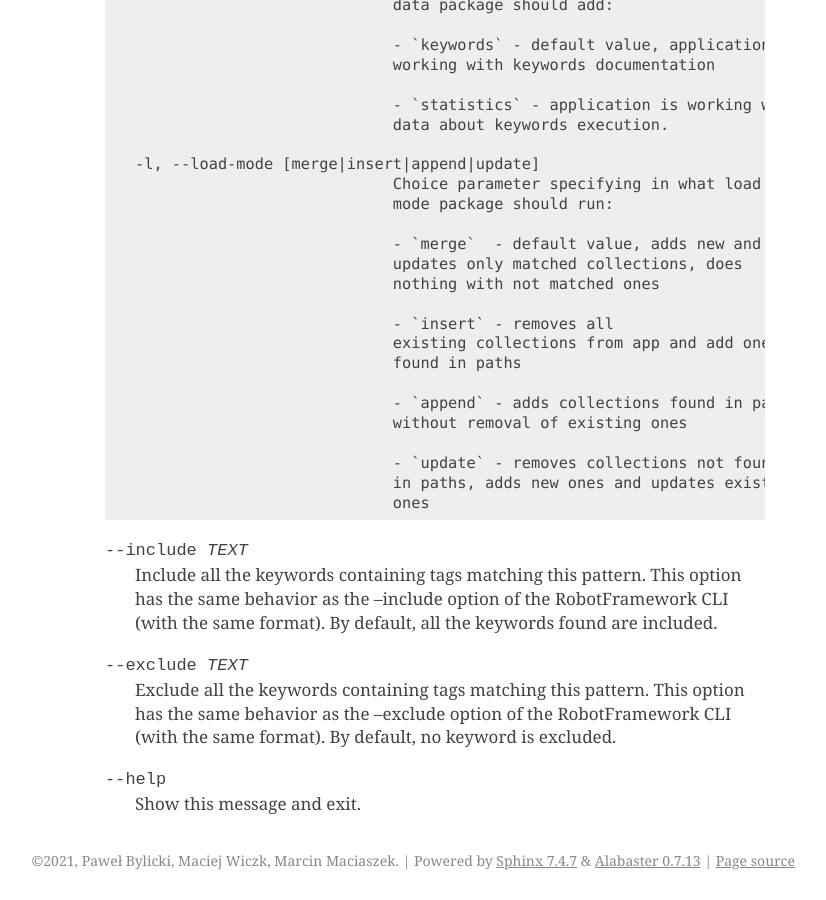
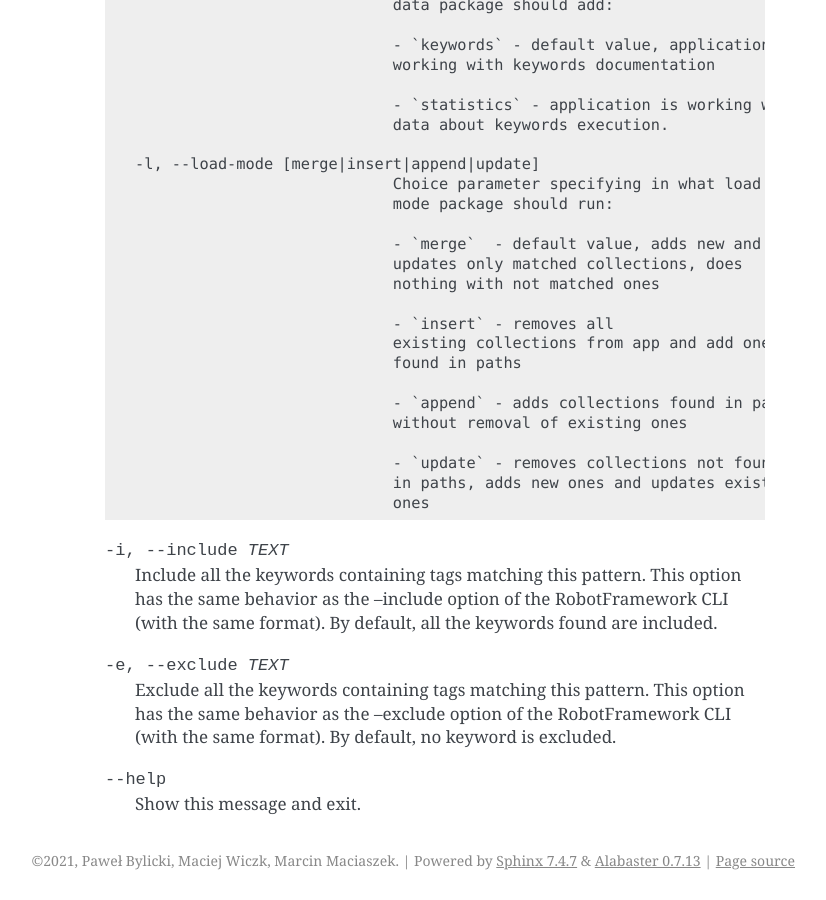
Before and after one commit to pbylicki/rfhub2, a Sphinx documentation site: the page built from docs/source/run.rst, in a window 1280 px wide and 900 px high, scrolled down 2559 px. Shown: the whole window, without its empty margins (315-1141 px from the left). Built offline with Sphinx 7.4.7, drawn with Linux system fonts in a browser that asks for light colours.

```diff
--- a/docs/source/run.rst
+++ b/docs/source/run.rst
@@ -146,14 +146,14 @@ Full list of rfhub2-cli options:
                               in paths, adds new ones and updates existing
                               ones
 
---include TEXT                Include all the keywords containing tags
+-i, --include TEXT            Include all the keywords containing tags
                               matching this pattern. This option has the
                               same behavior as the --include option of the
                               RobotFramework CLI (with the same format).
                               By default, all the keywords found are
                               included.
 
---exclude TEXT                Exclude all the keywords containing tags
+-e, --exclude TEXT            Exclude all the keywords containing tags
                               matching this pattern. This option has the
                               same behavior as the --exclude option of the
                               RobotFramework CLI (with the same format).
```
Also changed, not shown: 2 other files.
